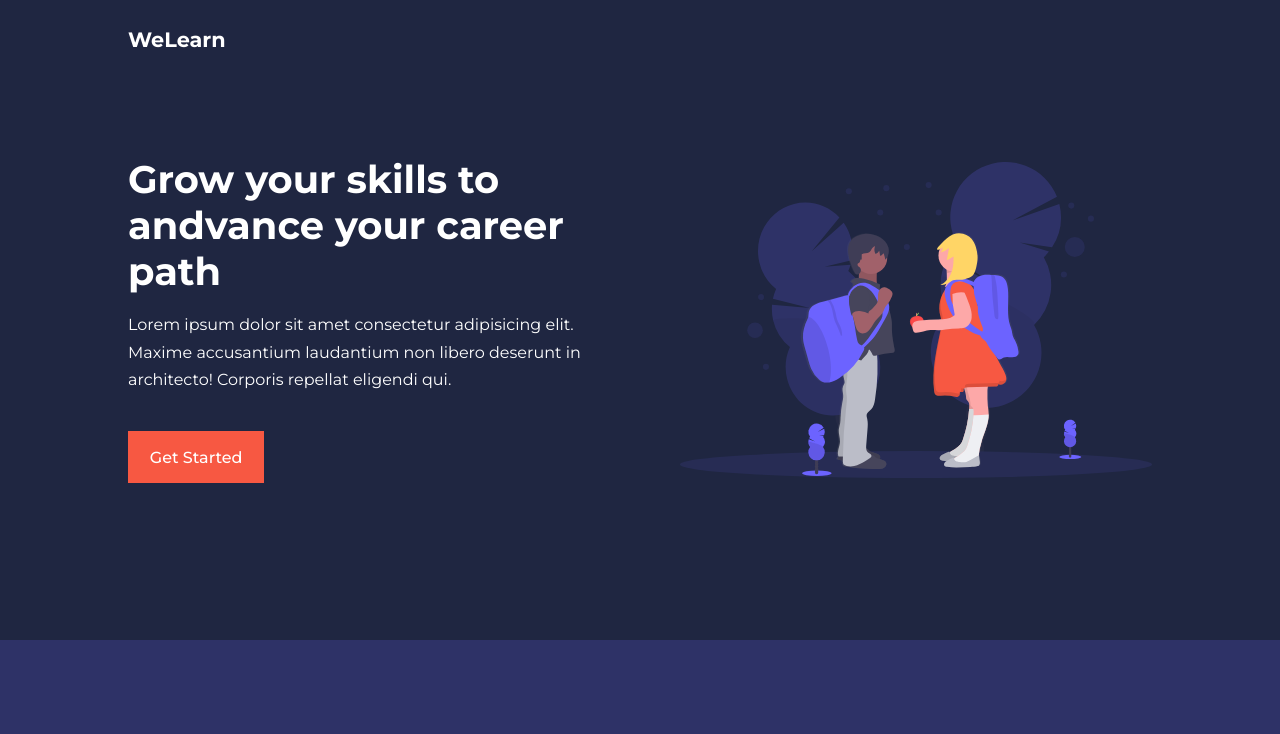
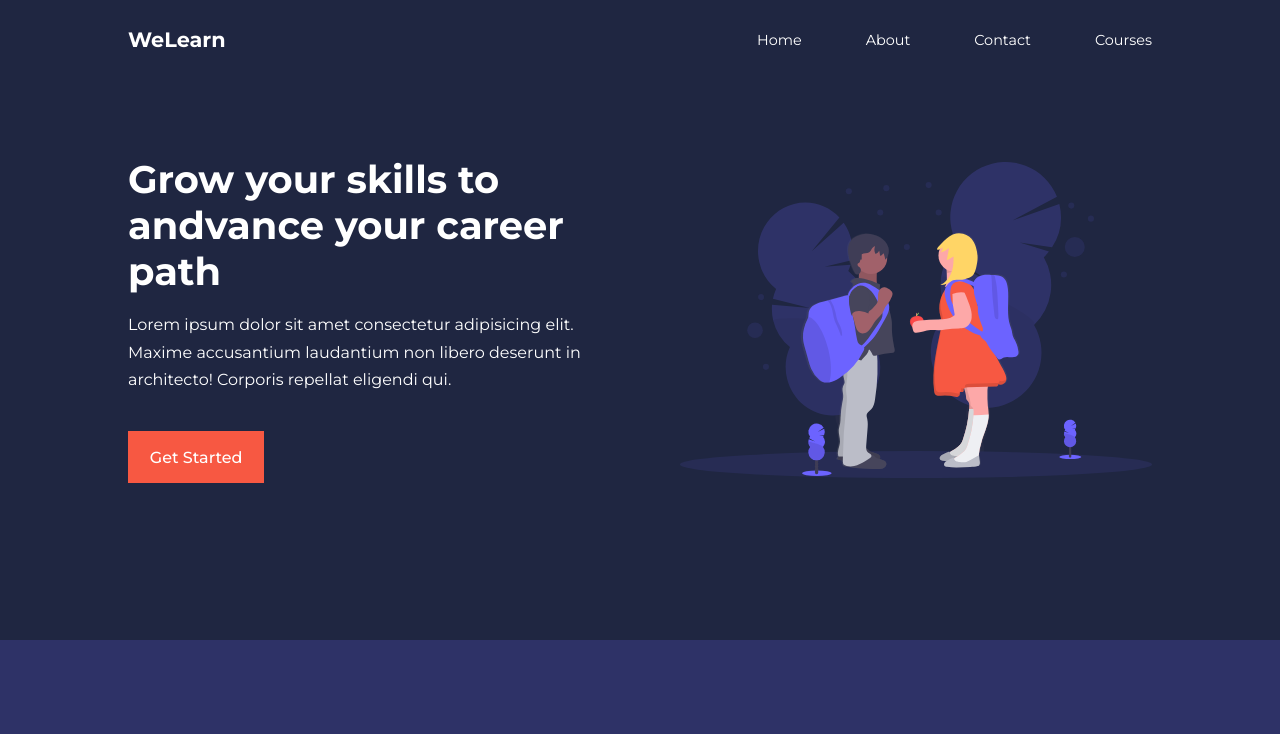
Before and after one commit to Laurenz19/welearn, a Vue app: page /#/ in a window 1280 px wide. Shown: the top 734 px of the page. Built offline with nearby package versions, Linux system fonts and the light colour scheme.

Commit message:
Fix the navbar

```diff
--- a/src/components/layouts/Navbar.vue
+++ b/src/components/layouts/Navbar.vue
@@ -3,7 +3,7 @@
     <div class="container nav__container">
       <router-link to="/"><h4>{{title}}</h4></router-link>
 
-      <ul class="nav__menu" v-show="showCloseBtn">
+      <ul class="nav__menu" v-show="showNavbar">
         <li
           v-for="(route, index) in routes"
           :key="index"
@@ -14,10 +14,10 @@
       </ul>
 
       <button
-        @click="showCloseBtn = !showCloseBtn"
+        @click="showNavbar = !showNavbar"
         id="openclose__menu"
       >
-        <i class="uil uil-bars" :class="showCloseBtn?'uil-multiply':'uil-bars'"></i>
+        <i class="uil uil-bars" :class="showNavbar?'uil-multiply':'uil-bars'"></i>
       </button>
 
     </div>
@@ -29,7 +29,7 @@
  * import
  */
  import {ref, watch} from 'vue';
- import {useWindowScroll} from '@vueuse/core';
+ import {useWindowScroll, useWindowSize} from '@vueuse/core';
 
 /**
  * props
@@ -44,6 +44,7 @@
         default: ''
     }
  })
+
 
 
 /**
@@ -62,8 +63,19 @@
   }
  })
 
+ const { width, height } = useWindowSize()
+
+ watch(width, ()=>{
+    console.log(width.value)
+    if(width.value<1024){
+        showNavbar.value = false
+    }else{
+        showNavbar.value = true
+    }
+ })
+
  /*used to switch between burger & close button in a small device*/
- const showCloseBtn = ref(false)
+ const showNavbar = ref(true)
 
 </script>
 
```
